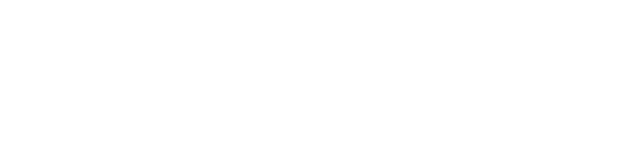
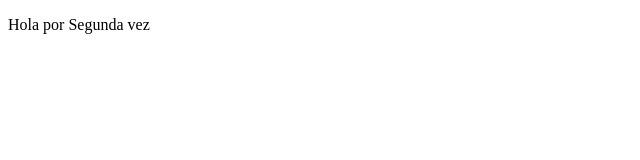
Before and after one commit to Misael008/Proyecto-git, a plain HTML site: page index.html in a window 1280 px wide. Shown: the whole page, without its empty margins (0-640 px from the left). Drawn offline with Linux system fonts and the light colour scheme.

Commit message:
Version 0.0.2

```diff
--- a/index.html
+++ b/index.html
@@ -7,6 +7,6 @@
     <title>Hola Mundo Nuevo desde Git</title>
 </head>
 <body>
-
+<p>Hola por Segunda vez</p>
 </body>
 </html>
```
